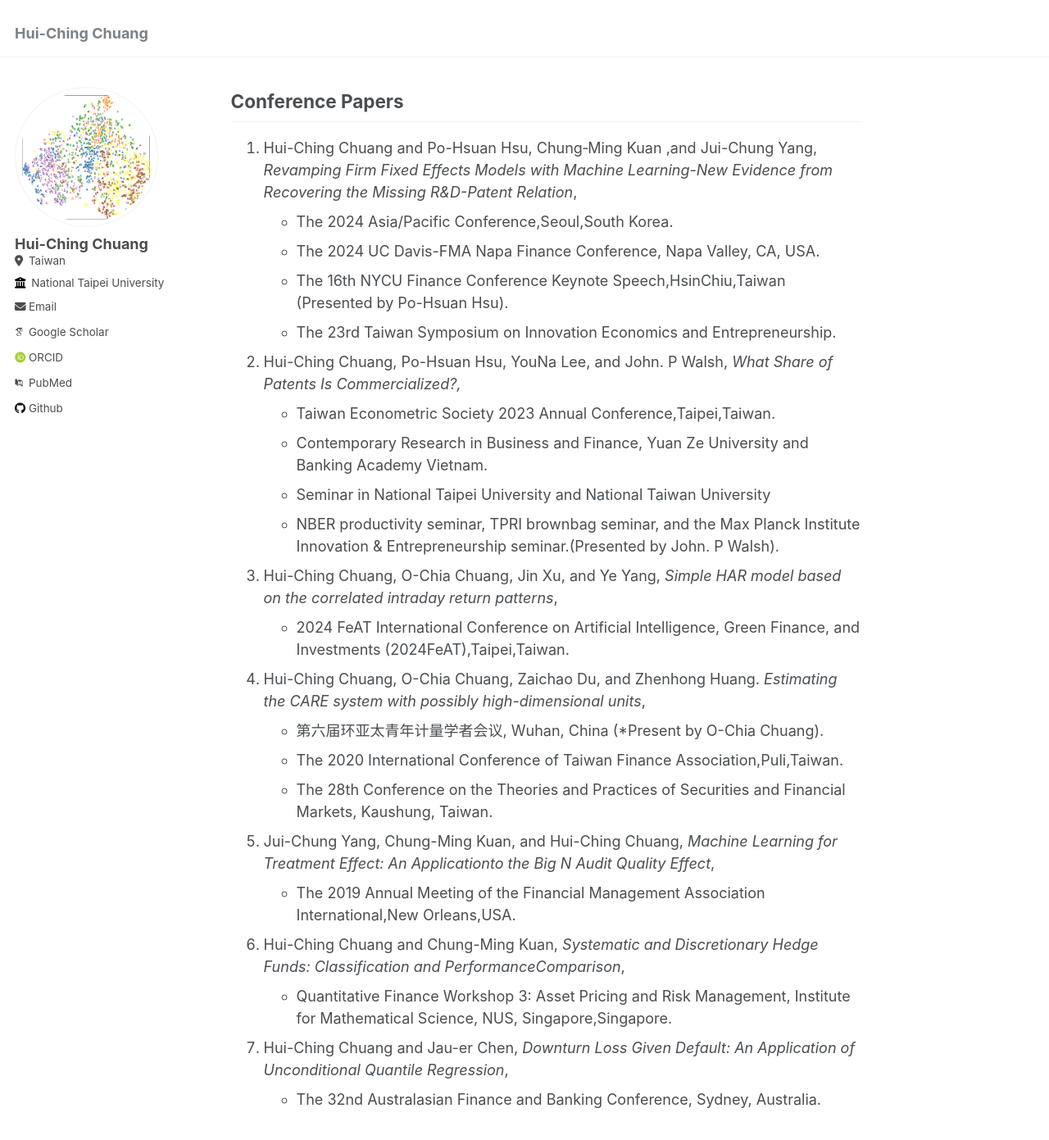
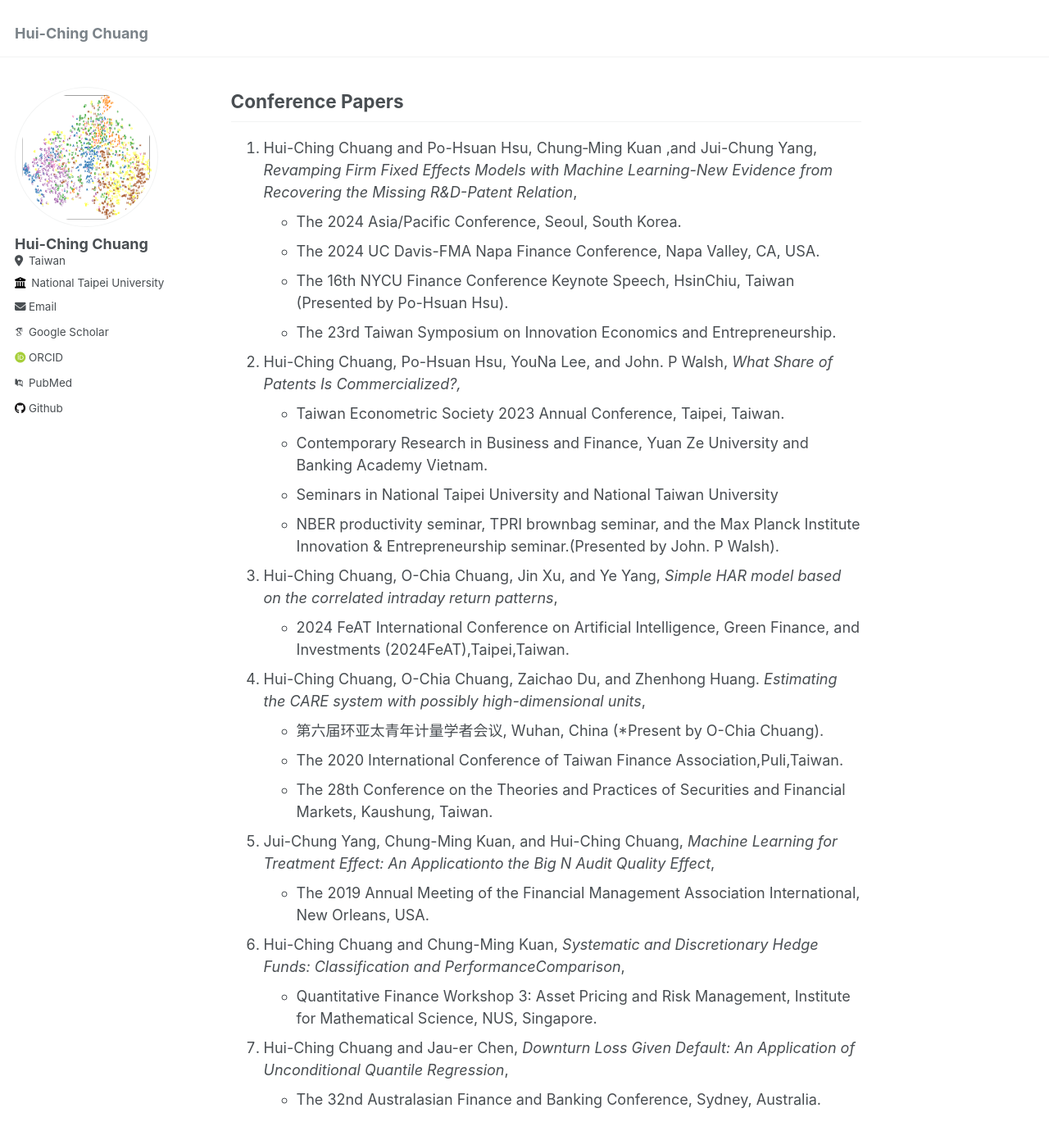
Before and after one commit to hcchuang/hcchuang.github.io, a Jekyll site: the page built from _pages/about.md, in a window 1280 px wide and 1400 px high, scrolled down 1049 px. Shown: the top 1391 px of the window at 82% size. Built offline with Jekyll 4.4.1, drawn with Linux system fonts in a browser that asks for light colours; some web fonts are replaced.

Commit message:
Update about.md

```diff
--- a/_pages/about.md
+++ b/_pages/about.md
@@ -31,14 +31,14 @@ Publications
 Conference Papers
 ------
 1. Hui-Ching Chuang and Po-Hsuan Hsu, Chung‐Ming Kuan ,and Jui-Chung Yang, _Revamping Firm Fixed Effects Models with Machine Learning-New Evidence from Recovering the Missing R&D-Patent Relation_,
-   - The 2024 Asia/Pacific Conference,Seoul,South Korea.
+   - The 2024 Asia/Pacific Conference, Seoul, South Korea.
    - The 2024 UC Davis-FMA Napa Finance Conference, Napa Valley, CA, USA.
-   - The 16th NYCU Finance Conference Keynote Speech,HsinChiu,Taiwan (Presented by Po-Hsuan Hsu).
+   - The 16th NYCU Finance Conference Keynote Speech, HsinChiu, Taiwan (Presented by Po-Hsuan Hsu).
    - The 23rd Taiwan Symposium on Innovation Economics and Entrepreneurship.
 1. Hui-Ching Chuang, Po-Hsuan Hsu, YouNa Lee, and John. P Walsh, _What Share of Patents Is Commercialized?,_
-   - Taiwan Econometric Society 2023 Annual Conference,Taipei,Taiwan.
+   - Taiwan Econometric Society 2023 Annual Conference, Taipei, Taiwan.
    - Contemporary Research in Business and Finance, Yuan Ze University and Banking Academy Vietnam.
-   - Seminar in National Taipei University and National Taiwan University
+   - Seminars in National Taipei University and National Taiwan University
    - NBER productivity seminar, TPRI brownbag seminar, and the Max Planck Institute Innovation & Entrepreneurship seminar.(Presented by John. P Walsh).
 1. Hui-Ching Chuang, O-Chia Chuang, Jin Xu, and Ye Yang, _Simple HAR model based on the correlated intraday return patterns_,
    - 2024 FeAT International Conference on Artificial Intelligence, Green Finance, and Investments (2024FeAT),Taipei,Taiwan.
@@ -47,8 +47,8 @@ Conference Papers
    - The 2020 International Conference of Taiwan Finance Association,Puli,Taiwan.
    - The 28th Conference on the Theories and Practices of Securities and Financial Markets, Kaushung, Taiwan.
 1. Jui-Chung Yang, Chung-Ming Kuan, and Hui-Ching Chuang, _Machine Learning for Treatment Effect: An Applicationto the Big N Audit Quality Effect_,
-   - The 2019 Annual Meeting of the Financial Management Association International,New Orleans,USA.
+   - The 2019 Annual Meeting of the Financial Management Association International, New Orleans, USA.
 1. Hui-Ching Chuang and Chung-Ming Kuan, _Systematic and Discretionary Hedge Funds: Classification and PerformanceComparison_,
-   - Quantitative Finance Workshop 3: Asset Pricing and Risk Management, Institute for Mathematical Science, NUS, Singapore,Singapore.
+   - Quantitative Finance Workshop 3: Asset Pricing and Risk Management, Institute for Mathematical Science, NUS, Singapore.
 1. Hui-Ching Chuang and Jau-er Chen, _Downturn Loss Given Default: An Application of Unconditional Quantile Regression_,
    - The 32nd Australasian Finance and Banking Conference, Sydney, Australia.
```
